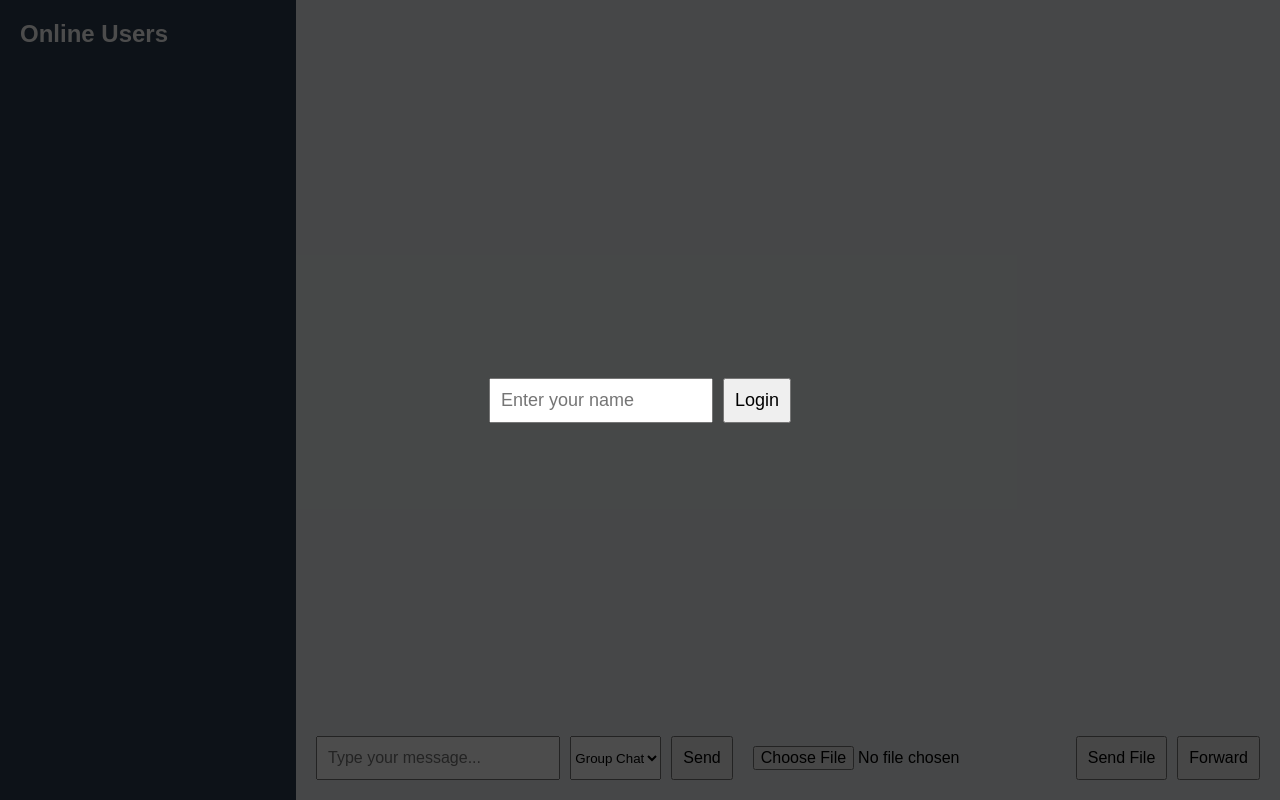
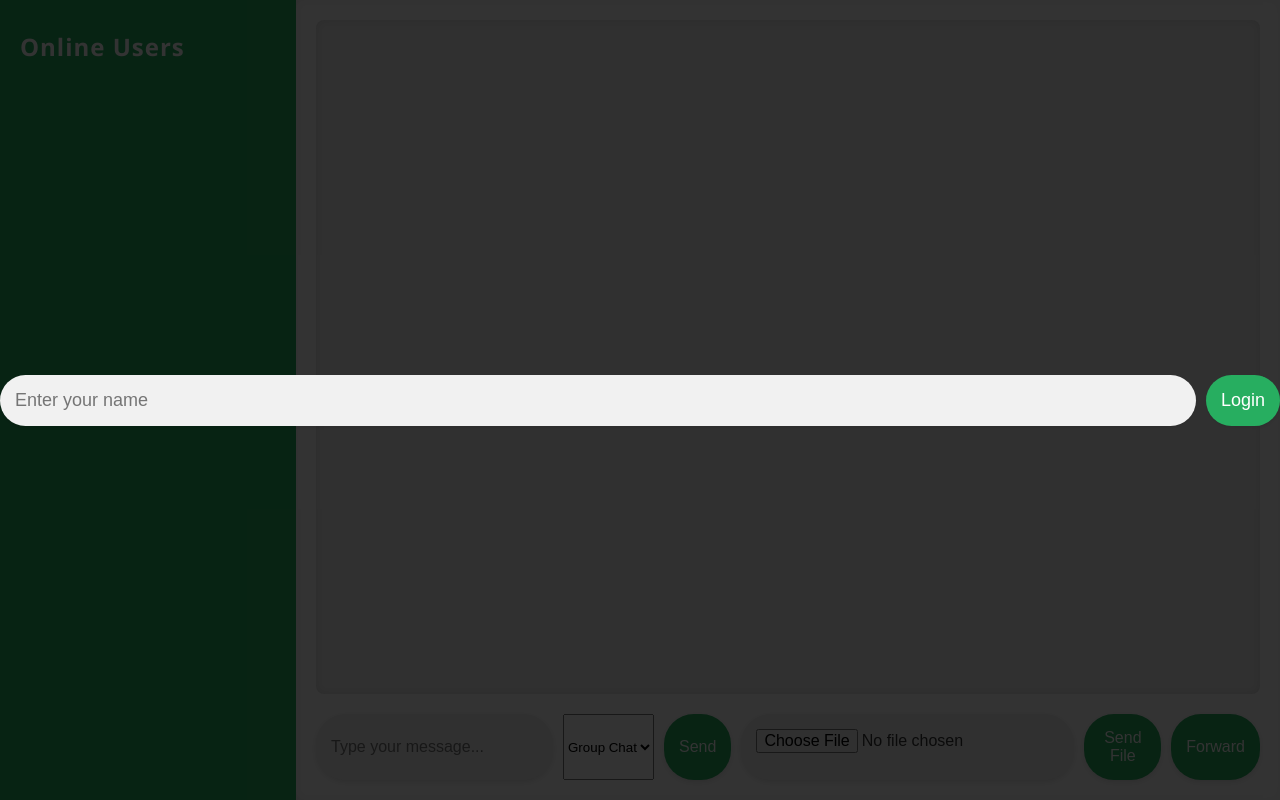
Before and after one commit to groupSP/chat-system, a website: page public/index.html in a window 1280 px wide. Drawn offline with Linux system fonts and the light colour scheme.

Commit message:
css change

```diff
--- a/public/style.css
+++ b/public/style.css
@@ -1,10 +1,12 @@
 body {
-    font-family: Arial, sans-serif;
+    font-family: 'Segoe UI', Tahoma, Geneva, Verdana, sans-serif;
     margin: 0;
     padding: 0;
-    background-color: #f4f4f4;
+    background-color: #fafafa; /* Lighter background for a cleaner look */
+    color: #333;
 }
 
+/* Container and Sidebar Styling */
 .container {
     display: flex;
     height: 100vh;
@@ -12,14 +14,21 @@ body {
 
 .sidebar {
     width: 20%;
-    background-color: #2c3e50;
+    background-color: #27ae60; /* WhatsApp-like green */
     color: white;
-    padding: 20px;
+    padding: 30px 20px;
+    display: flex;
+    flex-direction: column;
+    justify-content: space-between;
+    box-shadow: 2px 0 10px rgba(0, 0, 0, 0.1); /* Subtle shadow for depth */
 }
 
-h2 {
+.sidebar h2 {
+    font-weight: 600;
     margin: 0;
-    padding-bottom: 10px;
+    padding-bottom: 20px;
+    font-size: 24px;
+    letter-spacing: 1px;
 }
 
 ul {
@@ -28,22 +37,37 @@ ul {
 }
 
 ul li {
-    margin: 10px 0;
+    margin: 15px 0;
+    font-size: 18px;
+    transition: all 0.3s;
+    cursor: pointer;
 }
 
+ul li:hover {
+    color: #1abc9c; /* Instagram-like accent color */
+    transform: scale(1.05); /* Adds a small hover effect */
+}
+
+/* Chatbox Styling */
 .chatbox {
     flex: 1;
     display: flex;
     flex-direction: column;
     justify-content: space-between;
-    background-color: #ecf0f1;
+    background-color: #ffffff;
     padding: 20px;
+    box-shadow: inset 0px 0px 10px rgba(0, 0, 0, 0.05);
+    border-radius: 8px;
 }
 
 #chat-messages {
     flex: 1;
     overflow-y: auto;
+    padding: 20px;
     margin-bottom: 20px;
+    border-radius: 8px;
+    background-color: #f1f1f1;
+    box-shadow: inset 0 0 10px rgba(0, 0, 0, 0.1);
 }
 
 .input-section {
@@ -52,39 +76,72 @@ ul li {
 }
 
 input, button {
-    padding: 10px;
+    padding: 15px;
     font-size: 16px;
+    border-radius: 30px;
+    border: none;
+    outline: none;
+    box-shadow: 0 2px 5px rgba(0, 0, 0, 0.1);
 }
 
-#message {
+input {
     flex: 1;
+    background-color: #f1f1f1;
+    color: #333;
 }
 
+button {
+    background-color: #27ae60;
+    color: white;
+    cursor: pointer;
+    transition: background-color 0.3s;
+}
+
+button:hover {
+    background-color: #2ecc71; /* Lighter hover effect */
+}
+
+/* Login Container Styling */
 .login-container {
     position: fixed;
     top: 0;
     left: 0;
     right: 0;
     bottom: 0;
-    background-color: rgba(0, 0, 0, 0.7);
+    background-color: rgba(0, 0, 0, 0.8); /* Darker, more opaque overlay */
     display: flex;
     justify-content: center;
     align-items: center;
 }
 
 #username {
-    padding: 10px;
+    padding: 15px;
     font-size: 18px;
-    width: 200px;
+    width: 250px;
     margin-right: 10px;
+    border-radius: 30px;
+    border: none;
+    background-color: #f1f1f1;
+    color: #333;
+    box-shadow: 0 2px 5px rgba(0, 0, 0, 0.1);
 }
 
 #login-btn {
-    padding: 10px;
+    padding: 15px;
     font-size: 18px;
+    border-radius: 30px;
+    border: none;
+    background-color: #27ae60;
+    color: white;
+    cursor: pointer;
+    transition: background-color 0.3s;
 }
 
-/* Forward Modal */
+#login-btn:hover {
+    background-color: #2ecc71;
+}
+
+/* Modal Styling */
 .modal {
     display: none;
     position: fixed;
@@ -98,7 +155,23 @@ input, button {
 
 .modal-content {
     background-color: white;
-    margin: 15% auto;
+    margin: 10% auto;
     padding: 20px;
-    width: 30%;
+    width: 40%;
+    border-radius: 8px;
+    box-shadow: 0 5px 15px rgba(0, 0, 0, 0.2);
 }
+
+/* Scrollbar styling for modern feel */
+#chat-messages::-webkit-scrollbar {
+    width: 8px;
+}
+
+#chat-messages::-webkit-scrollbar-thumb {
+    background-color: #bdc3c7;
+    border-radius: 10px;
+}
+
+#chat-messages::-webkit-scrollbar-thumb:hover {
+    background-color: #95a5a6;
+}
```
Also changed, not shown: 14 other files.
